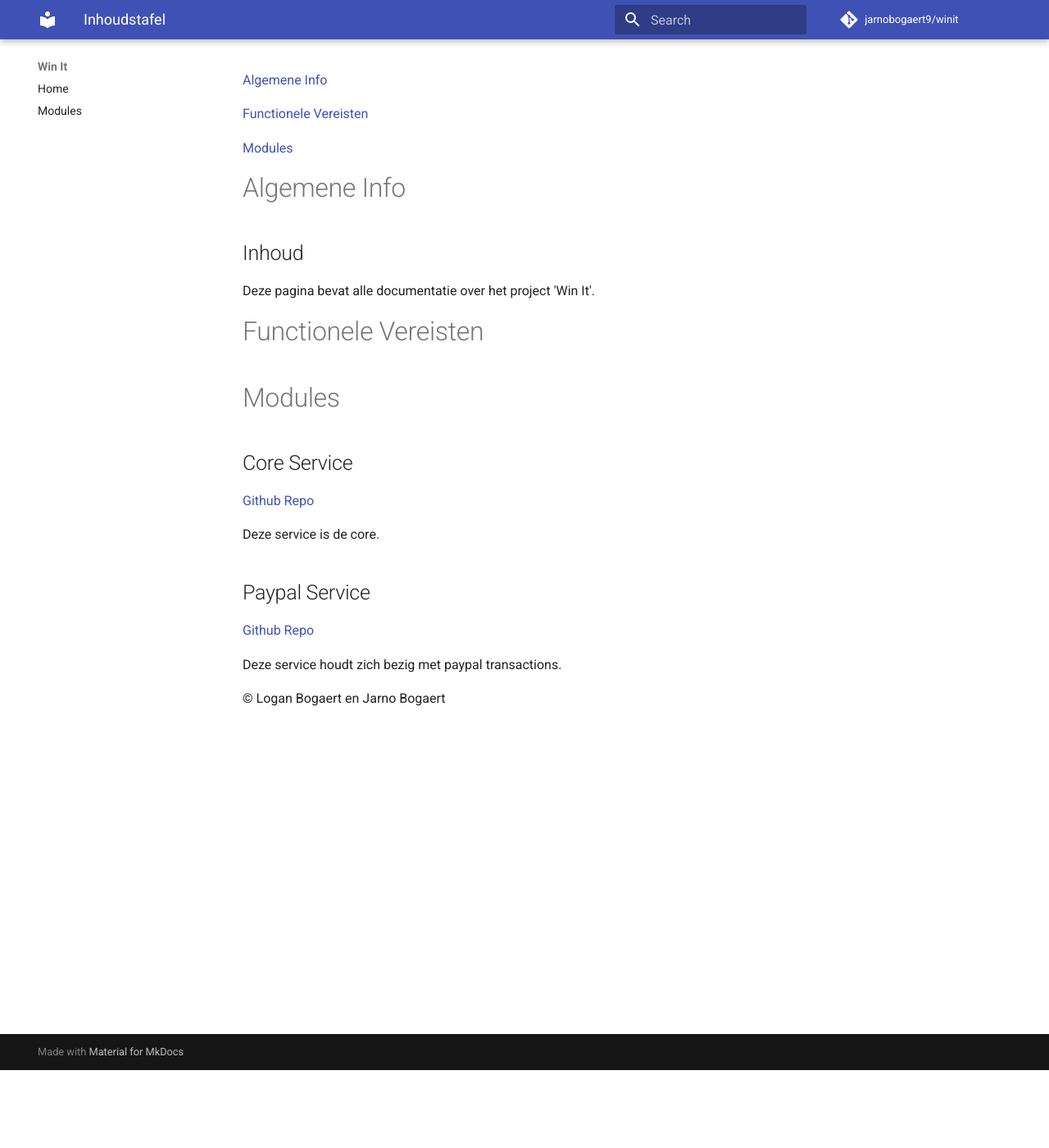
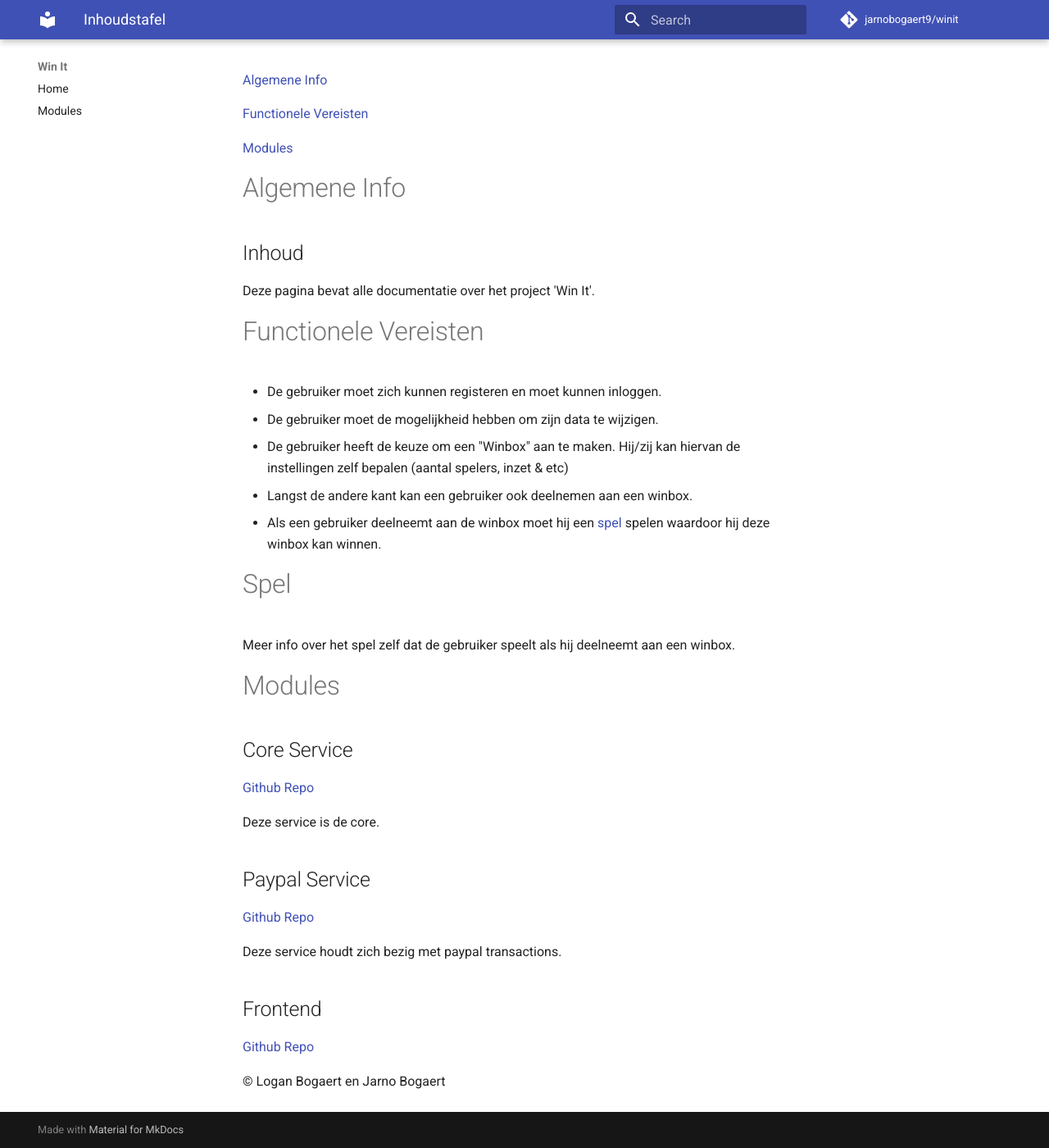
Before and after one commit to jarnobogaert9/winit, an MkDocs documentation site: the page built from docs/index.md, in a window 1280 px wide and 1400 px high, scrolled down 95 px. Shown: the whole window at 82% size. Built offline with MkDocs 1.6.1 and Material for MkDocs 9.7.7, drawn with Linux system fonts in a browser that asks for light colours; comment, search, counter and statistics services are not loaded.

Commit message:
Feat: list of functional requirements, section for the game & link to frontend repo

```diff
--- a/docs/index.md
+++ b/docs/index.md
@@ -12,6 +12,16 @@ Deze pagina bevat alle documentatie over het project 'Win It'.
 
 # Functionele Vereisten
 
+- De gebruiker moet zich kunnen registeren en moet kunnen inloggen.
+- De gebruiker moet de mogelijkheid hebben om zijn data te wijzigen.
+- De gebruiker heeft de keuze om een "Winbox" aan te maken. Hij/zij kan hiervan de instellingen zelf bepalen (aantal spelers, inzet & etc)
+- Langst de andere kant kan een gebruiker ook deelnemen aan een winbox.
+- Als een gebruiker deelneemt aan de winbox moet hij een [spel](#Spel) spelen waardoor hij deze winbox kan winnen.
+
+# Spel
+
+Meer info over het spel zelf dat de gebruiker speelt als hij deelneemt aan een winbox.
+
 # Modules
 ## Core Service
 
@@ -25,4 +35,9 @@ Deze service is de core.
 
 Deze service houdt zich bezig met paypal transactions.
 
+## Frontend
+
+[Github Repo](https://github.com/loganbogaert/winitFrontEnd/)
+
+
 &copy; Logan Bogaert en Jarno Bogaert
```
